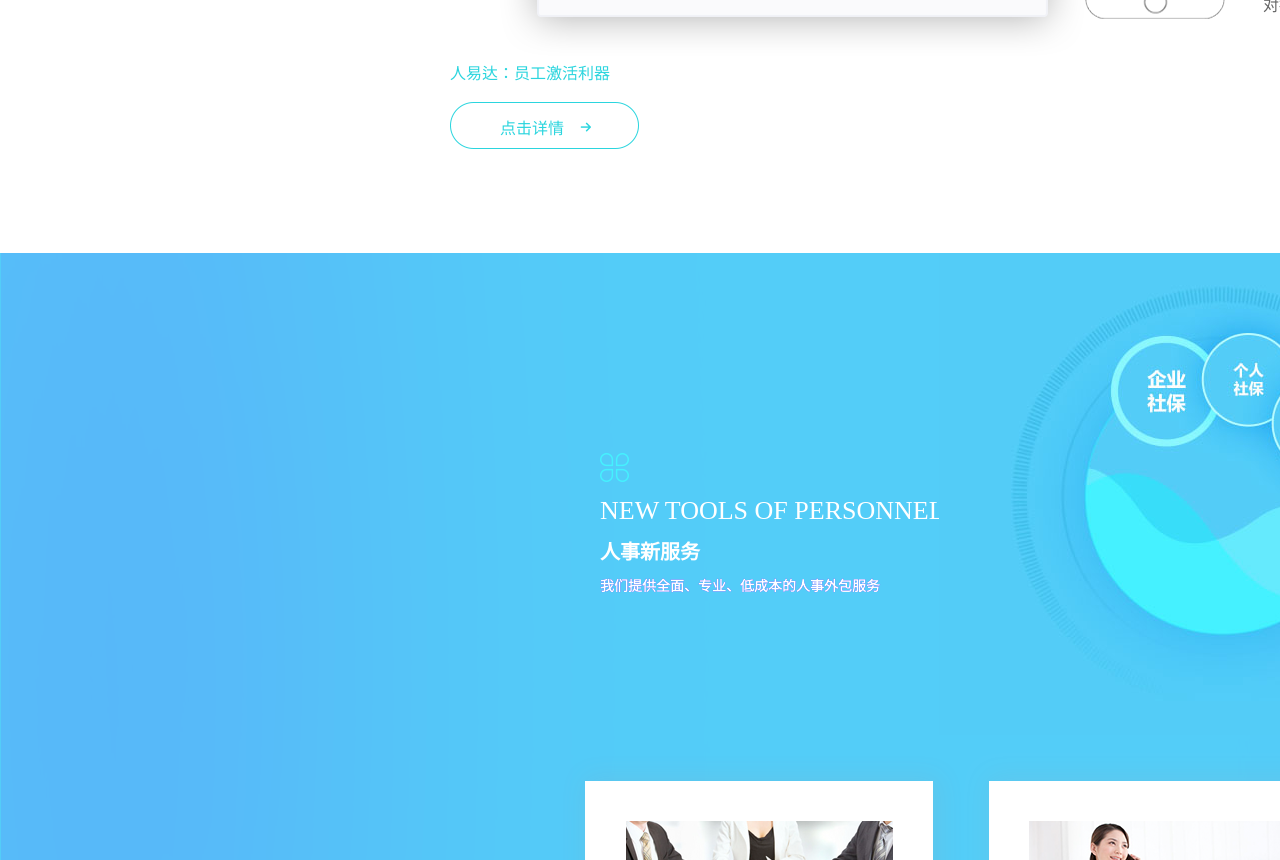
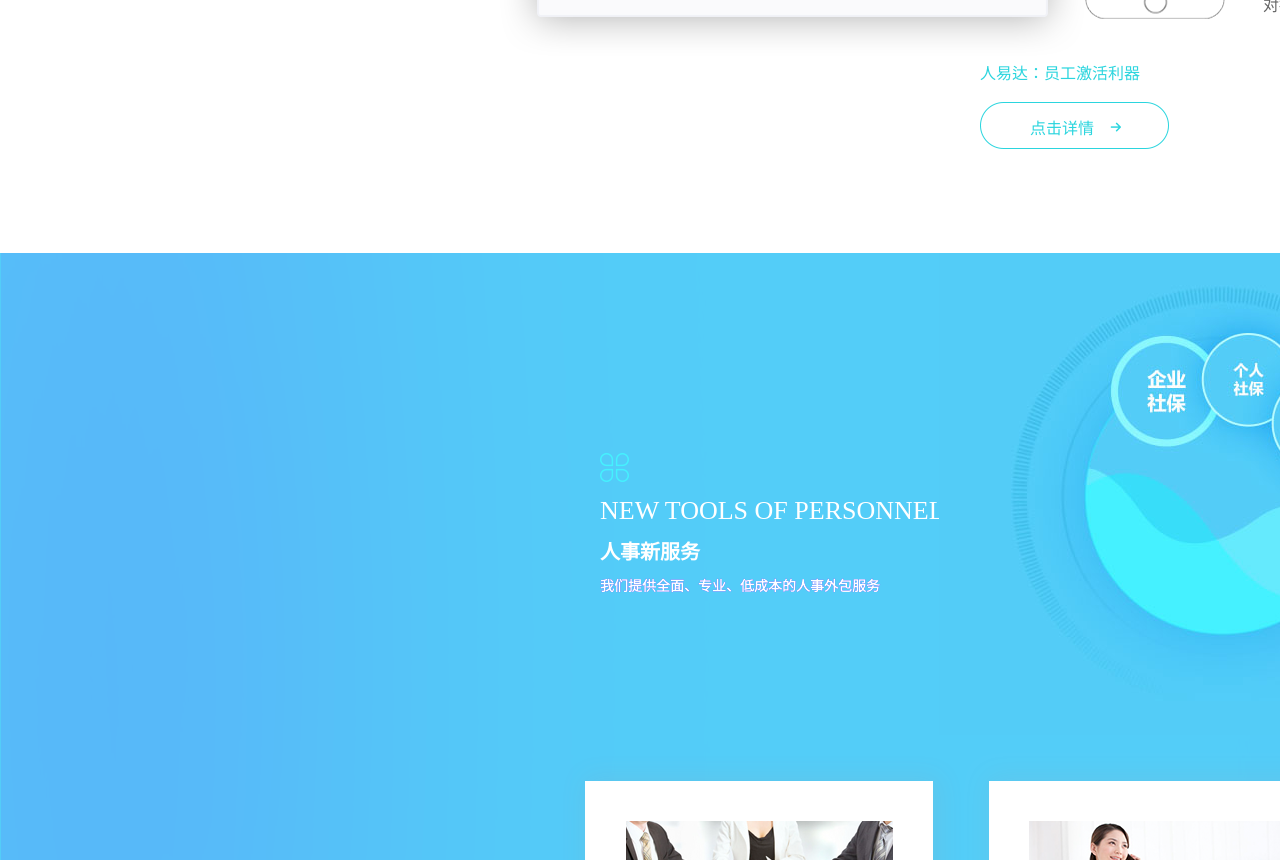
Before and after one commit to 328775856/only-you2, a plain HTML site: page index.html in a window 1280 px wide. Shown: the part 1049-1909 px from the top of the page. Drawn offline with Linux system fonts and the light colour scheme.

Commit message:
Update index.html

```diff
--- a/index.html
+++ b/index.html
@@ -79,7 +79,7 @@
                 <br>对接人事外包服务、游戏化员工激活机制</p>
         </div>
         <div style="clear:both;"></div>
-        <div class="bottom" style="padding-left:450px;">
+        <div class="bottom" style="padding-left:980px;">
             <p style="color:#2bd5de">人易达：员工激活利器</p>
             <br>
             <a style="position: relative;display: block;padding-bottom: 100px;" href="" class="click">
```
